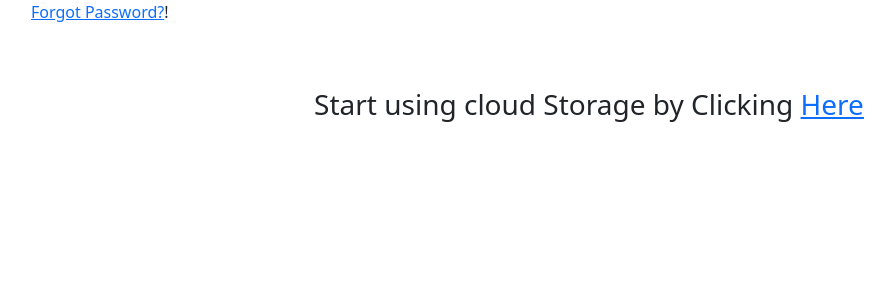
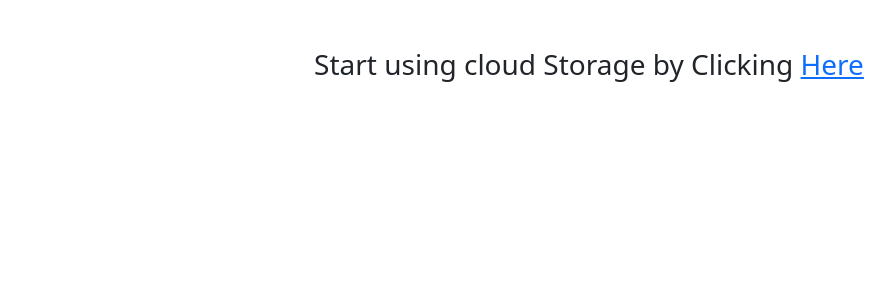
Before and after one commit to Siva0910/CloudStorageDeduplication, a Django app: page /index/ in a window 1280 px wide. Shown: the part 56-356 px from the top of the page, without its empty margins (51-946 px from the left). Run offline with Django 5.2, Linux system fonts and the light colour scheme; data that the repository does not hold is empty; some libraries are stand-ins or nearby versions.

```diff
--- a/FileUpload/urls.py
+++ b/FileUpload/urls.py
@@ -6,7 +6,7 @@ from . import views
 from django.contrib.auth import views as auth_views
 
 urlpatterns = [
-    # path('', views.index, name='index'),
+    path('', views.index, name='index'),
     path('index/', views.index, name='index'),
     path('login/', auth_views.LoginView.as_view(), name='login'),
     path('sign-up/', views.sign_up, name='sign-up'),
--- a/templates/main/home.html
+++ b/templates/main/home.html
@@ -11,7 +11,7 @@
 
 <div class="container">
     {% block content %}
-        <p><a href="/password-change">Forgot Password?</a>!</p>
+
 
         {% if messages %}
             {% for message in messages %}
```
Also changed, not shown: upload/Au_ani_0001.jpg (deleted), upload/MAHINDER.jpeg (deleted), upload/VISHVA.jpeg (deleted), upload/quiz_club.jpg (deleted), upload/siva.png (deleted), 3 other files.
